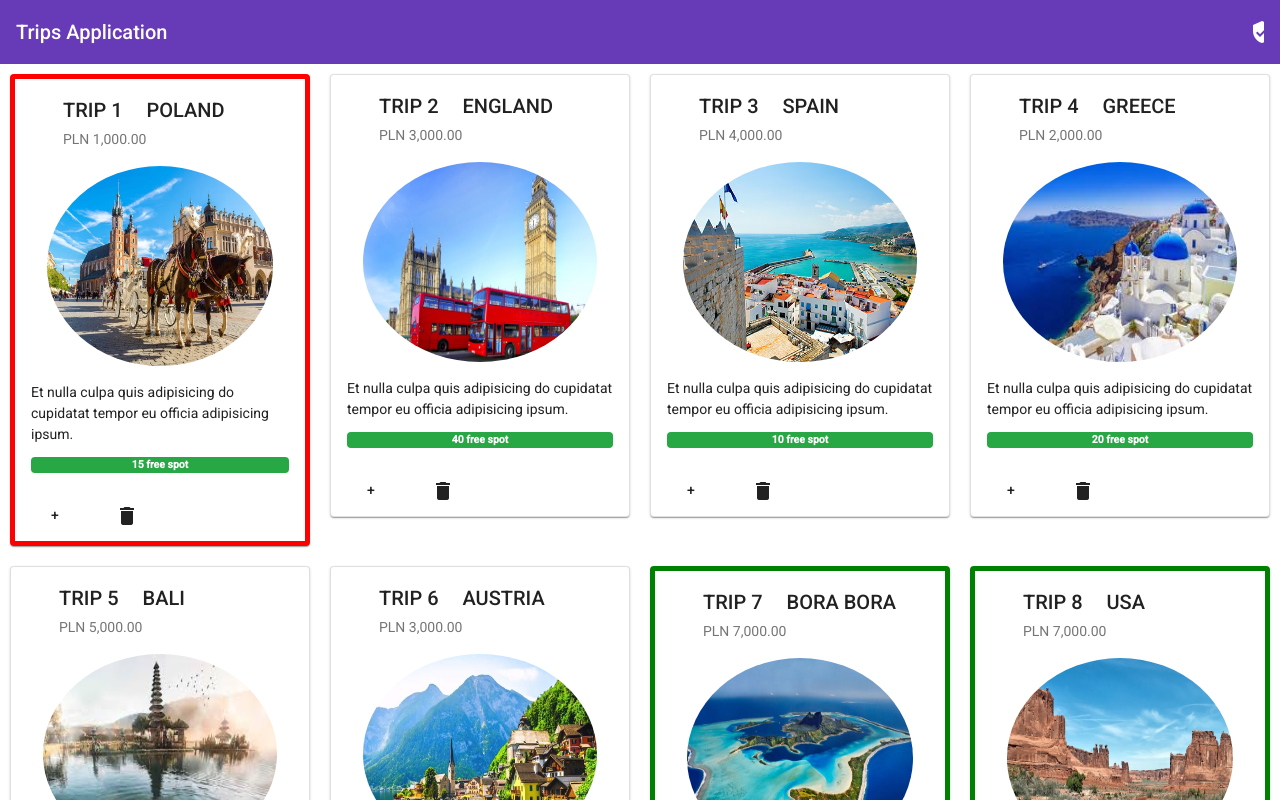
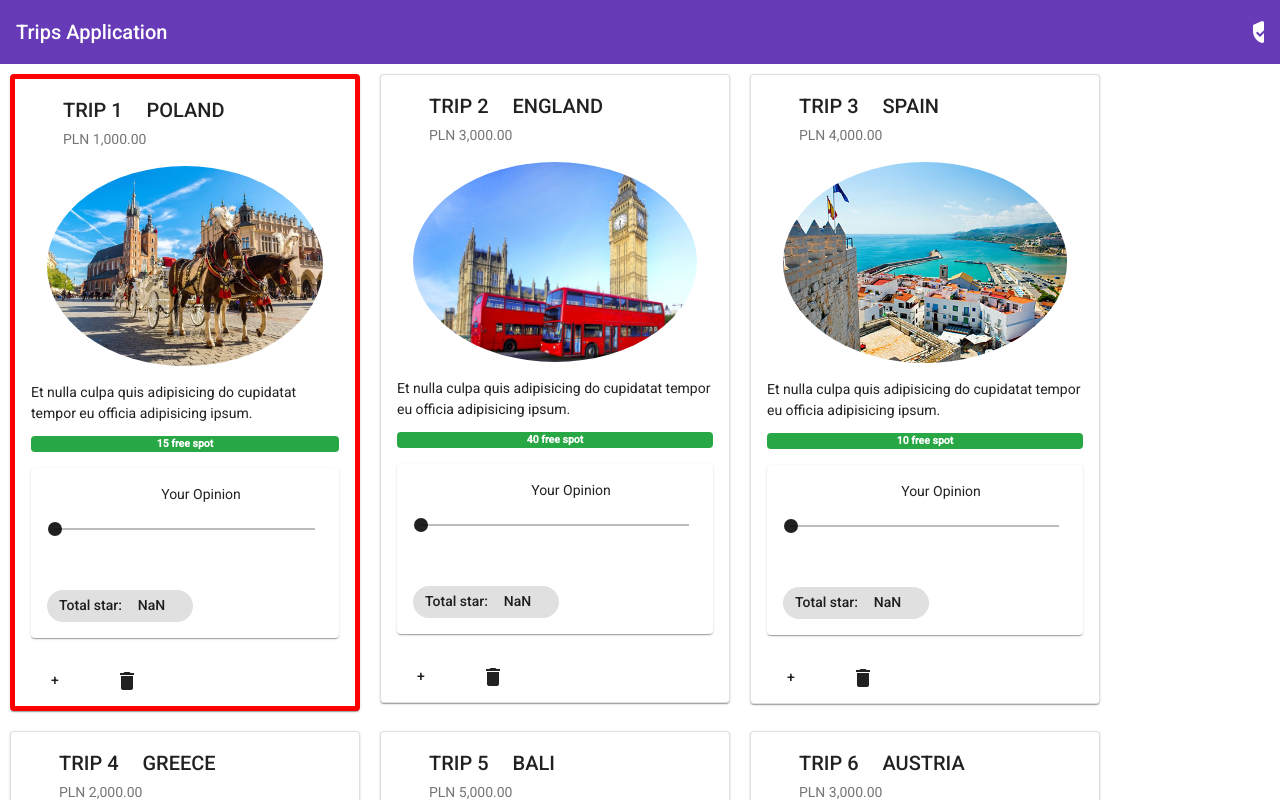
Before and after one commit to psmuga/ZPW, an Angular app: page / in a window 1280 px wide. Shown: the top 800 px of the page. Built offline with nearby package versions, Linux system fonts and the light colour scheme.

Commit message:
Add opinion component.

```diff
--- /dev/null
+++ b/src/app/opinion/opinion.component.html
@@ -0,0 +1,17 @@
+<mat-card>
+  <mat-card-header>
+    Your Opinion
+    <mat-chip [hidden]="settings.value < 0" color="accent" selected>{{settings.value}}</mat-chip>
+  </mat-card-header>
+  <mat-card-content>
+    <mat-slider [max]="settings.max" [min]="settings.min" [step]="settings.step" [thumbLabel]="settings.thumbLabel"
+      [value]="settings.value" (input)="settings.value = $event.value" (click)="vote()"></mat-slider>
+  </mat-card-content>
+  <mat-chip-list aria-label="Fish selection">
+    <mat-chip>
+      Total star:
+      <mat-chip>{{totalStar / index}}
+      </mat-chip>
+    </mat-chip>
+  </mat-chip-list>
+</mat-card>
--- /dev/null
+++ b/src/app/opinion/opinion.component.scss
@@ -0,0 +1,14 @@
+mat-slider {
+    width: 100%;
+}
+mat-chip-list {
+    padding-left: 10px;
+}
+mat-card-header {
+    display: flex;
+    align-items: center;
+    justify-content: center;
+    mat-chip {
+        margin-left: 1em;
+    }
+}
--- /dev/null
+++ b/src/app/opinion/opinion.component.ts
@@ -0,0 +1,30 @@
+import { Component, OnInit, Input, EventEmitter, Output } from '@angular/core';
+import { OpinionConfig } from 'src/models/opinion';
+
+@Component({
+  selector: 'app-opinion',
+  templateUrl: './opinion.component.html',
+  styleUrls: ['./opinion.component.scss']
+})
+export class OpinionComponent implements OnInit {
+  settings: OpinionConfig;
+  @Input() totalStar: number;
+  @Output() voted = new EventEmitter<number>();
+  index = 0;
+  constructor() { }
+
+  ngOnInit() {
+    this.settings = {
+      max: 5,
+      min: 0,
+      step: 1,
+      value: -1,
+      thumbLabel: true
+    };
+  }
+
+  vote() {
+    this.index++;
+    this.voted.emit(this.settings.value);
+  }
+}
--- a/src/app/trip/trip.component.html
+++ b/src/app/trip/trip.component.html
@@ -16,6 +16,7 @@
       {{trip.capacity - trip.capacityUsed}} free spot</mat-card-subtitle>
     <mat-card-subtitle class="badge badge-danger" *ngIf="trip.capacity - trip.capacityUsed == 0">No free spot
     </mat-card-subtitle>
+    <app-opinion [totalStar]="trip.totalStar" (voted)="onVoted($event)"></app-opinion>
   </mat-card-content>
   <mat-card-actions>
     <button mat-button (click)="add()" [hidden]="trip.capacityUsed == trip.capacity">+</button>
--- a/src/app/trip/trip.component.scss
+++ b/src/app/trip/trip.component.scss
@@ -1,6 +1,6 @@
 .card {
-    max-width: 300px;
-    min-width: 250px;
+    max-width: 350px;
+    min-width: 300px;
     margin: 10px;
 }
 
--- a/src/app/trip/trip.component.ts
+++ b/src/app/trip/trip.component.ts
@@ -11,6 +11,7 @@ export class TripComponent implements OnInit {
   @Input() max: number;
   @Input() min: number;
   @Output() deleted = new EventEmitter<string>();
+  counter: 0;
   constructor() { }
 
   ngOnInit() {
@@ -25,4 +26,8 @@ export class TripComponent implements OnInit {
   removeTrip() {
     this.deleted.emit(this.trip.name);
   }
+  onVoted($event) {
+    this.counter++;
+    this.trip.totalStar += $event;
+  }
 }
--- a/src/app/trips/trips.component.ts
+++ b/src/app/trips/trips.component.ts
@@ -22,7 +22,8 @@ export class TripsComponent implements OnInit {
         capacityUsed: 0,
         description:
           'Et nulla culpa quis adipisicing do cupidatat tempor eu officia adipisicing ipsum.',
-        photoLink: '../../assets/poland.jpg'
+        photoLink: '../../assets/poland.jpg',
+        totalStar: 0
       },
       {
         name: 'Trip 2',
@@ -34,7 +35,8 @@ export class TripsComponent implements OnInit {
         capacityUsed: 0,
         description:
           'Et nulla culpa quis adipisicing do cupidatat tempor eu officia adipisicing ipsum.',
-        photoLink: '../../assets/england.jpg'
+        photoLink: '../../assets/england.jpg',
+        totalStar: 0
       },
       {
         name: 'Trip 3',
@@ -46,7 +48,8 @@ export class TripsComponent implements OnInit {
         capacityUsed: 0,
         description:
           'Et nulla culpa quis adipisicing do cupidatat tempor eu officia adipisicing ipsum.',
-        photoLink: '../../assets/spain.jpg'
+        photoLink: '../../assets/spain.jpg',
+        totalStar: 0
       },
       {
         name: 'Trip 4',
@@ -58,7 +61,8 @@ export class TripsComponent implements OnInit {
         capacityUsed: 0,
         description:
           'Et nulla culpa quis adipisicing do cupidatat tempor eu officia adipisicing ipsum.',
-        photoLink: '../../assets/greece.jpg'
+        photoLink: '../../assets/greece.jpg',
+        totalStar: 0
       },
       {
         name: 'Trip 5',
@@ -70,7 +74,8 @@ export class TripsComponent implements OnInit {
         capacityUsed: 0,
         description:
           'Et nulla culpa quis adipisicing do cupidatat tempor eu officia adipisicing ipsum.',
-        photoLink: '../../assets/bali.jpg'
+        photoLink: '../../assets/bali.jpg',
+        totalStar: 0
       },
       {
         name: 'Trip 6',
@@ -82,7 +87,8 @@ export class TripsComponent implements OnInit {
         capacityUsed: 0,
         description:
           'Et nulla culpa quis adipisicing do cupidatat tempor eu officia adipisicing ipsum.',
-        photoLink: '../../assets/austria.jpg'
+        photoLink: '../../assets/austria.jpg',
+        totalStar: 0
       },
       {
         name: 'Trip 7',
@@ -94,7 +100,8 @@ export class TripsComponent implements OnInit {
         capacityUsed: 0,
         description:
           'Et nulla culpa quis adipisicing do cupidatat tempor eu officia adipisicing ipsum.',
-        photoLink: '../../assets/bora.jpg'
+        photoLink: '../../assets/bora.jpg',
+        totalStar: 0
       },
       {
         name: 'Trip 8',
@@ -106,7 +113,8 @@ export class TripsComponent implements OnInit {
         capacityUsed: 0,
         description:
           'Et nulla culpa quis adipisicing do cupidatat tempor eu officia adipisicing ipsum.',
-        photoLink: '../../assets/usa.jpg'
+        photoLink: '../../assets/usa.jpg',
+        totalStar: 0
       }
     ];
   }
--- /dev/null
+++ b/src/models/opinion.ts
@@ -0,0 +1,7 @@
+export interface OpinionConfig {
+    value: number;
+    min: number;
+    max: number;
+    step: number;
+    thumbLabel: boolean;
+}
--- a/src/models/trip.ts
+++ b/src/models/trip.ts
@@ -8,4 +8,5 @@ export interface Trip {
   description: string;
   photoLink: string;
   capacityUsed: number;
+  totalStar: number;
 }
```
Also changed, not shown: src/app/app.module.ts (+13 -2 lines), firebase.json (added), 2 other files (tests, documents, lock files or other folders).
